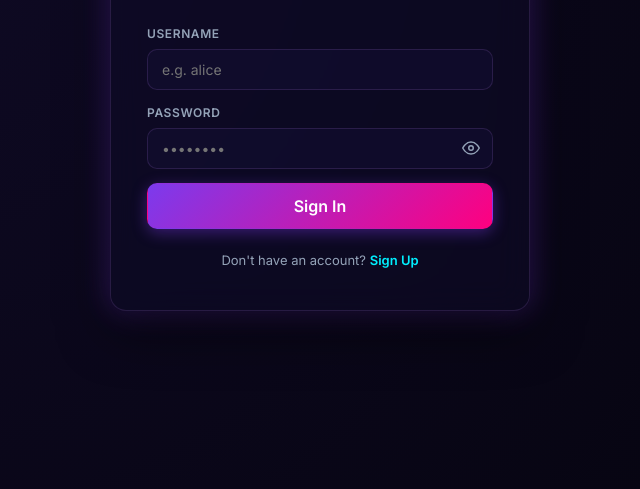
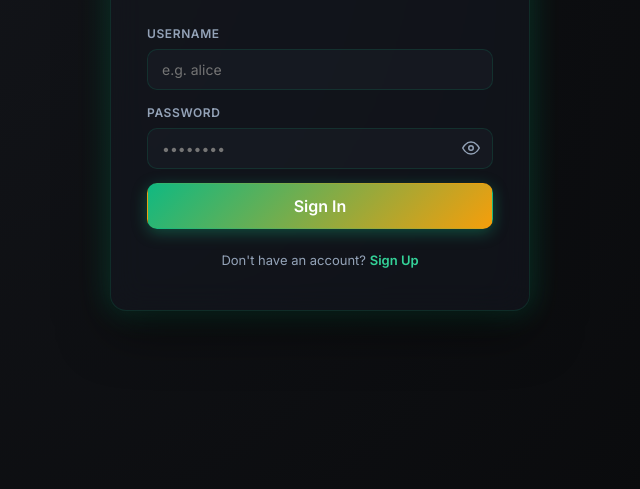
Before and after one commit to maheswari3013/realtime_communication_client-, a website: page index.html in a window 1280 px wide. Shown: the part 311-800 px from the top of the page, without its empty margins (320-960 px from the left). Drawn offline with nearby package versions, Linux system fonts and the light colour scheme.

Commit message:
style: change theme palette to graphite & emerald-green

```diff
--- a/app.js
+++ b/app.js
@@ -893,7 +893,7 @@ document.getElementById('stroke-size-select').addEventListener('change', (e) =>
 
 document.getElementById('btn-eraser').addEventListener('click', () => {
   document.querySelectorAll('.color-dot').forEach(d => d.classList.remove('active'));
-  state.whiteboardColor = '#0b071a'; // Eraser matches background color
+  state.whiteboardColor = '#0a0b0d'; // Eraser matches background color
 });
 
 // --- SESSION CHAT & FILE SHARING ---
--- a/style.css
+++ b/style.css
@@ -2,33 +2,33 @@
    DESIGN VARIABLES & GENERAL STYLES
    ========================================================================== */
 :root {
-  --bg-base: #070512;
-  --bg-base-gradient: radial-gradient(circle at 15% 25%, #0f0a25 0%, #070512 80%);
-  --bg-surface: rgba(22, 17, 54, 0.45);
-  --bg-surface-glass: rgba(16, 11, 41, 0.55);
-  --bg-surface-elevated: rgba(30, 24, 69, 0.7);
+  --bg-base: #0a0b0d;
+  --bg-base-gradient: radial-gradient(circle at 15% 25%, #13151a 0%, #0a0b0d 80%);
+  --bg-surface: rgba(28, 33, 43, 0.45);
+  --bg-surface-glass: rgba(20, 24, 33, 0.55);
+  --bg-surface-elevated: rgba(40, 48, 64, 0.7);
 
-  --primary: #7c3aed;
-  --primary-hover: #9061f3;
-  --primary-glow: rgba(124, 58, 237, 0.4);
-  --primary-subtle: rgba(124, 58, 237, 0.1);
+  --primary: #10b981; /* Emerald Green */
+  --primary-hover: #34d399; /* Mint Green */
+  --primary-glow: rgba(16, 185, 129, 0.35);
+  --primary-subtle: rgba(16, 185, 129, 0.08);
 
-  --secondary: #00f0ff;
-  --secondary-glow: rgba(0, 240, 255, 0.3);
-  --secondary-subtle: rgba(0, 240, 255, 0.08);
+  --secondary: #34d399; /* Mint */
+  --secondary-glow: rgba(52, 211, 153, 0.3);
+  --secondary-subtle: rgba(52, 211, 153, 0.08);
 
-  --accent: #ff007f;
-  --accent-glow: rgba(255, 0, 127, 0.35);
+  --accent: #f59e0b; /* Amber Accent */
+  --accent-glow: rgba(245, 158, 11, 0.35);
 
-  --danger: #f43f5e;
-  --danger-glow: rgba(244, 63, 94, 0.3);
-  --danger-outline: rgba(244, 63, 94, 0.5);
+  --danger: #ef4444; /* Red */
+  --danger-glow: rgba(239, 68, 68, 0.3);
+  --danger-outline: rgba(239, 68, 68, 0.5);
 
   --text-main: #f8fafc;
   --text-muted: #94a3b8;
   --text-subtle: #64748b;
-  --border: rgba(192, 132, 252, 0.15);
-  --border-focus: rgba(0, 240, 255, 0.4);
+  --border: rgba(16, 185, 129, 0.15);
+  --border-focus: rgba(16, 185, 129, 0.4);
 
   --blur-glass: blur(16px);
   --border-radius-lg: 16px;
@@ -427,7 +427,7 @@ button {
   display: flex;
   align-items: center;
   justify-content: space-between;
-  background-color: rgba(9, 6, 25, 0.8);
+  background-color: rgba(10, 11, 13, 0.8);
   z-index: 10;
 }
 .room-meta {
@@ -510,7 +510,7 @@ button {
   align-items: center;
   justify-content: center;
   padding: 16px;
-  background-color: rgba(5, 3, 15, 0.95);
+  background-color: rgba(10, 11, 13, 0.95);
   overflow: hidden;
   position: relative;
 }
@@ -567,7 +567,7 @@ button {
   position: absolute;
   bottom: 12px;
   left: 12px;
-  background-color: rgba(9, 6, 25, 0.7);
+  background-color: rgba(10, 11, 13, 0.7);
   padding: 4px 10px;
   border-radius: var(--border-radius-sm);
   font-size: 11px;
@@ -594,7 +594,7 @@ button {
   width: 24px;
   height: 24px;
   border-radius: 50%;
-  background-color: rgba(9, 6, 25, 0.75);
+  background-color: rgba(10, 11, 13, 0.75);
   border: 1px solid var(--border);
   display: flex;
   align-items: center;
@@ -668,7 +668,7 @@ button {
 .whiteboard-canvas-wrapper {
   flex-grow: 1;
   position: relative;
-  background-color: #0b071a;
+  background-color: #0a0b0d;
   overflow: hidden;
 }
 #whiteboard-canvas {
@@ -797,7 +797,7 @@ button {
   align-items: center;
   gap: 10px;
   padding: 8px 12px;
-  background-color: rgba(9, 6, 25, 0.4);
+  background-color: rgba(10, 11, 13, 0.4);
   border: 1px dashed var(--border);
   border-radius: var(--border-radius-md);
   margin-top: 4px;
@@ -876,7 +876,7 @@ button {
 /* File uploading status indicator */
 .file-upload-progress {
   position: relative;
-  background-color: #0b071a;
+  background-color: #0a0b0d;
   border-top: 1px solid var(--border);
   padding: 6px 20px;
   display: flex;
@@ -900,7 +900,7 @@ button {
 .conference-controls-bar {
   height: 72px;
   border-top: 1px solid var(--border);
-  background-color: rgba(9, 6, 25, 0.95);
+  background-color: rgba(10, 11, 13, 0.95);
   display: flex;
   align-items: center;
   justify-content: space-between;
```
